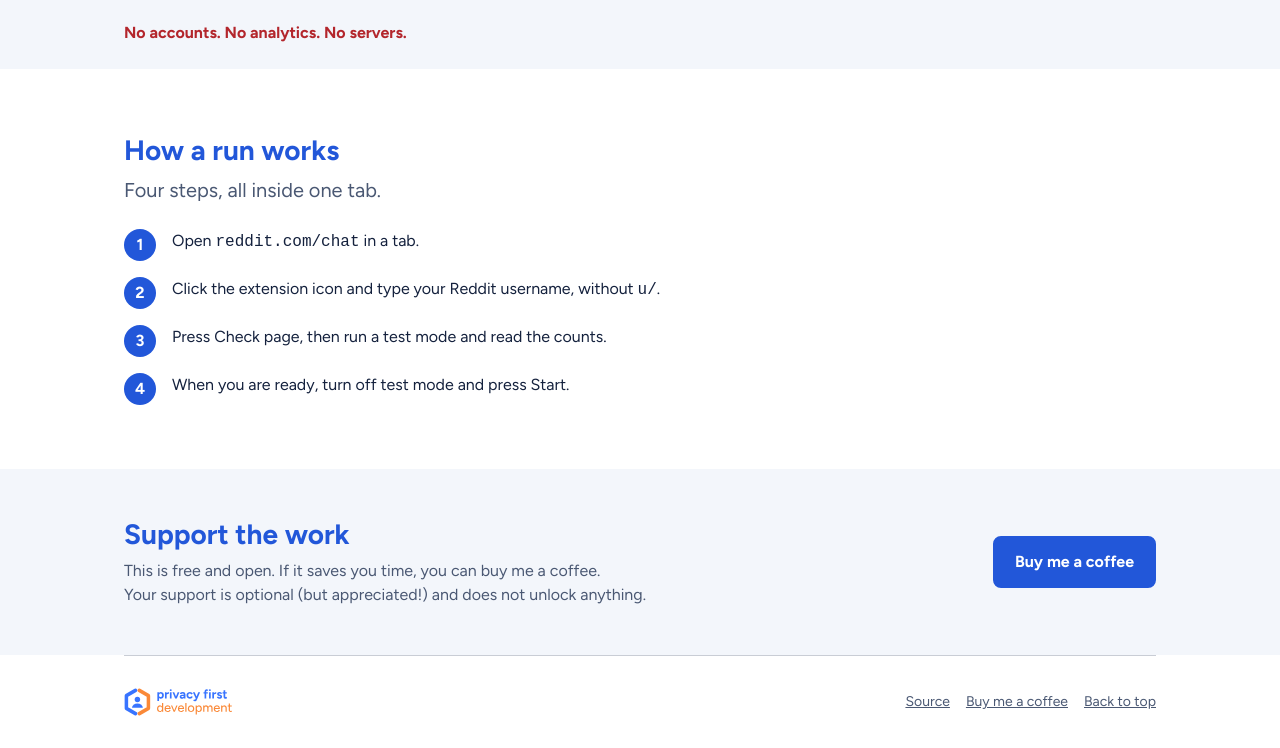
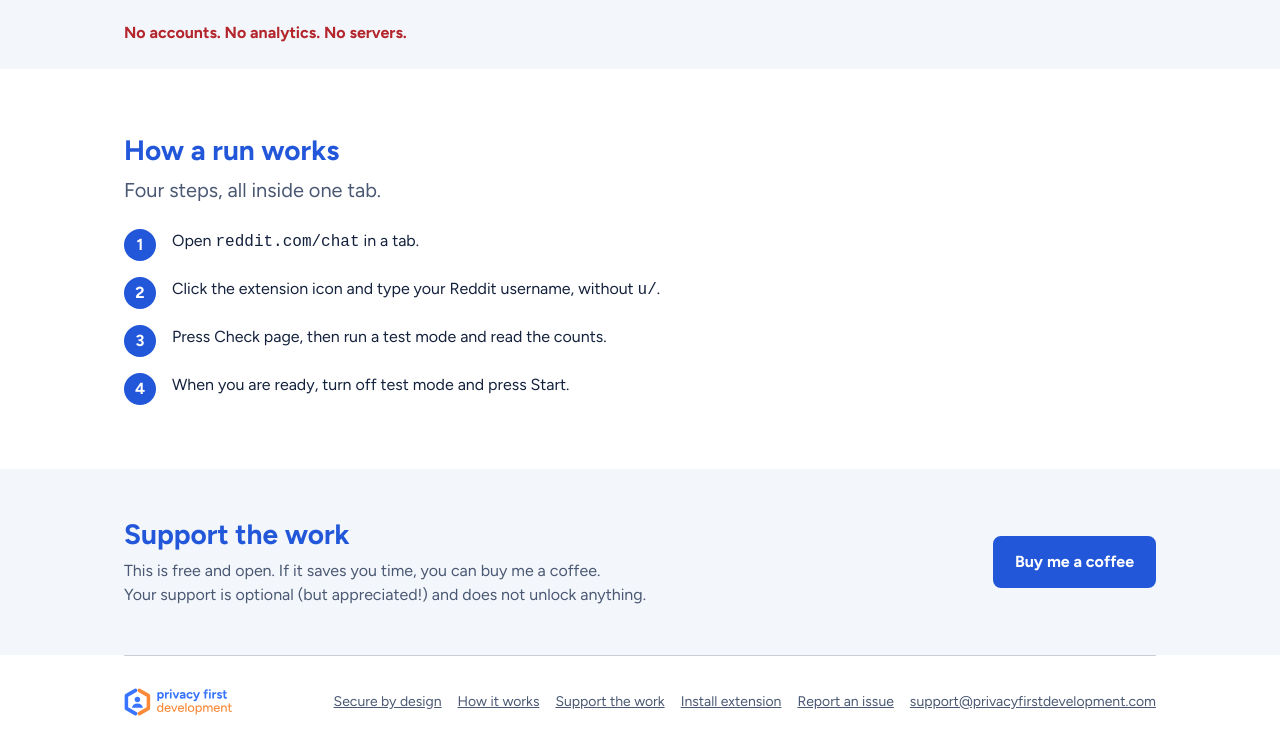
Before and after one commit to privacyfirstdev/privacy-first-development-web, a plain HTML site: page index.html in a window 1280 px wide. Shown: the part 869-1617 px from the top of the page. Drawn offline with Linux system fonts and the light colour scheme.

Commit message:
Add support email and issue tracker links to footer
Co-Authored-By: Claude Sonnet 5.5 <noreply@anthropic.com>

```diff
--- a/index.html
+++ b/index.html
@@ -180,9 +180,12 @@ footer a{color:var(--ink-muted)}
 <footer>
   <img src="assets/logo/lockup.svg" alt="privacy first development">
   <div class="links">
-    <a href="https://github.com/privacyfirstdev/privacy-first-development-web">Source</a>
-    <a href="https://buymeacoffee.com/privacyfirstdevelopment">Buy me a coffee</a>
-    <a href="#top">Back to top</a>
+    <a href="#keep">Secure by design</a>
+    <a href="#how">How it works</a>
+    <a href="#safety">Support the work</a>
+    <a href="#get">Install extension</a>
+    <a href="https://github.com/privacyfirstdev/reddit-chat-message-cleanup/issues">Report an issue</a>
+    <a href="mailto:support@privacyfirstdevelopment.com">support@privacyfirstdevelopment.com</a>
   </div>
 </footer>
 </div>
```
